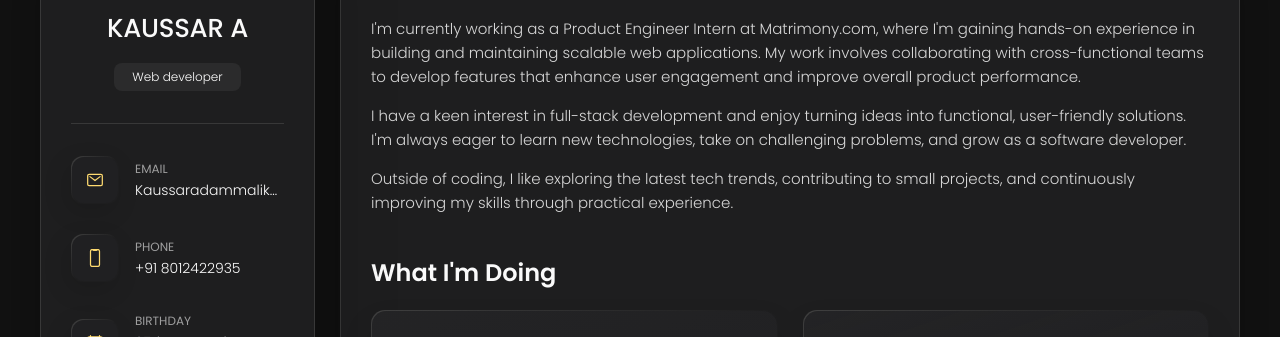
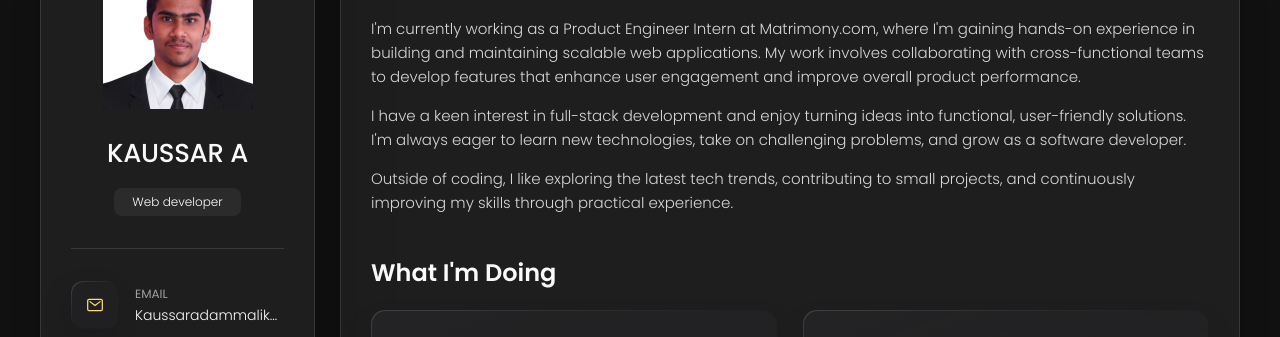
Before and after one commit to Kaussar-2004/portfolio_kaussar, a plain HTML site: page index.html in a window 1280 px wide. Shown: the part 162-499 px from the top of the page. Drawn offline with nearby package versions, Linux system fonts and the light colour scheme; files whose address does not match are found by name.

Commit message:
Update index.html

```diff
--- a/index.html
+++ b/index.html
@@ -10,7 +10,7 @@
   <!--
     - favicon
   -->
-  <link rel="shortcut icon" href="images/logo.ico" type="image/x-icon">
+  <link rel="shortcut icon" href=".images/logo.ico" type="image/x-icon">
 
   <!--
     - custom css link
@@ -42,7 +42,7 @@
       <div class="sidebar-info">
 
         <figure class="avatar-box">
-          <img src="./assets/images/Kaussar_Photo.png" alt="Richard hanrick" width="80">
+          <img src="./images/Kaussar_Photo.png" alt="Kaussar" width="80">
         </figure>
 
         <div class="info-content">
```
